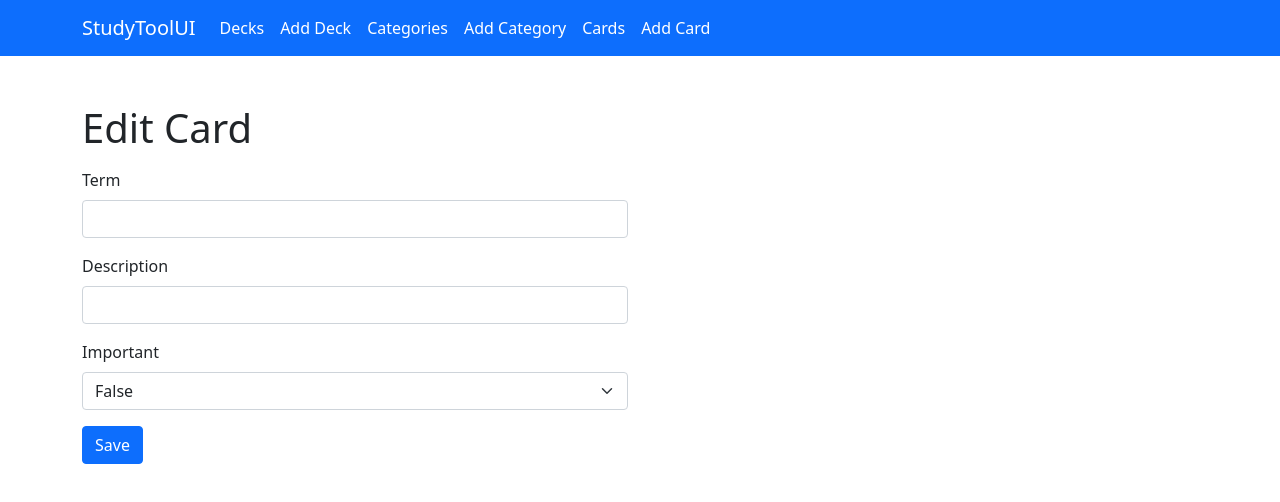
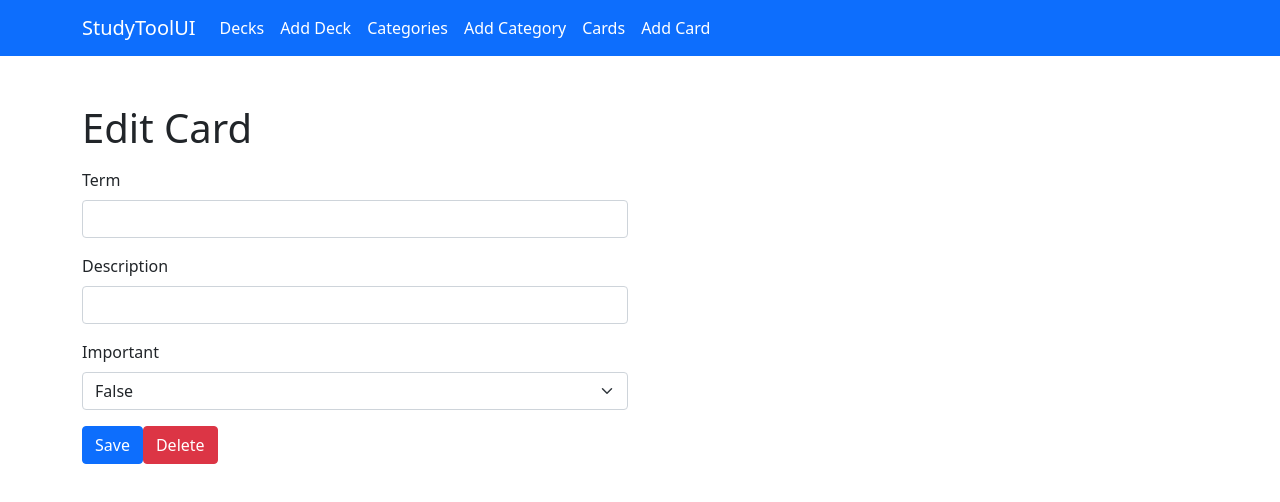
Before and after one commit to ianmbrain/StudyToolUI, an Angular app: page /cards/edit/1 in a window 1280 px wide. Shown: the top 502 px of the page. Built offline with nearby package versions, Linux system fonts and the light colour scheme; no server answers.

Commit message:
Imp: Added functionality to delete cards.

```diff
--- a/src/app/components/cards/edit-card/edit-card.component.html
+++ b/src/app/components/cards/edit-card/edit-card.component.html
@@ -20,6 +20,7 @@
                     </select>
                   </div>
                 <button type="submit" class="btn btn-primary">Save</button>
+                <button type="submit" class="btn btn-danger" (click)="deleteCard(cardDetails.id)">Delete</button>
               </form>
         </div>
     </div>
--- a/src/app/components/cards/edit-card/edit-card.component.ts
+++ b/src/app/components/cards/edit-card/edit-card.component.ts
@@ -43,4 +43,13 @@ export class EditCardComponent {
       }
     });
   }
+
+  deleteCard(id: number  | undefined) {
+    this.cardsService.deleteCard(id)
+    .subscribe({
+      next: (respones) => {
+        this.router.navigate(['cards']);
+      }
+    })
+  }
 }
--- a/src/app/services/cards.service.ts
+++ b/src/app/services/cards.service.ts
@@ -28,4 +28,8 @@ export class CardsService {
   updateCard(id: number | undefined, updatedCardRequest: Card) {
     return this.http.put(this.baseApiUrl + '/api/card/' + id, updatedCardRequest);
   }
+
+  deleteCard(id: number | undefined) {
+    return this.http.delete(this.baseApiUrl + '/api/card/' + id);
+  }
 }
```
